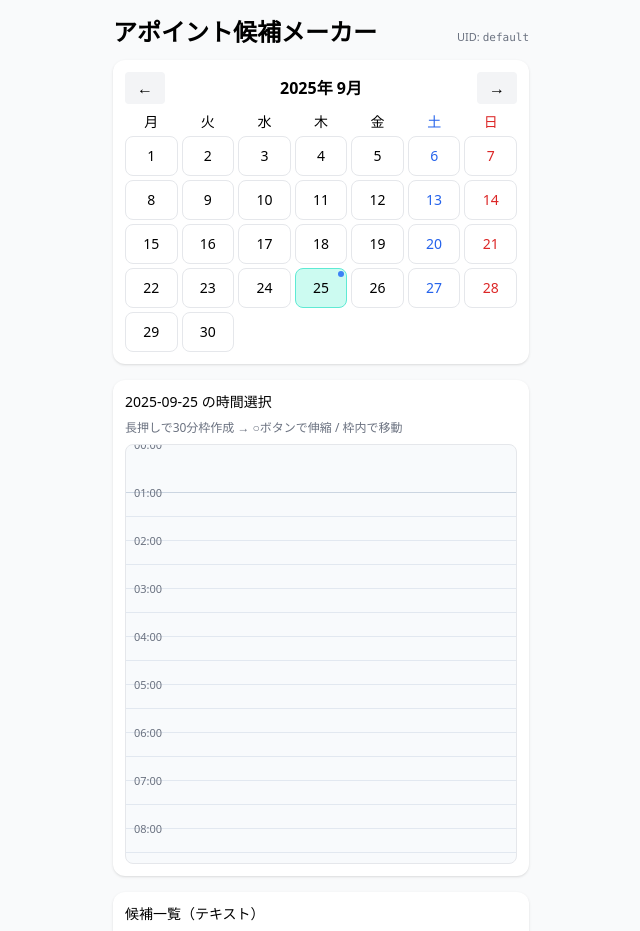
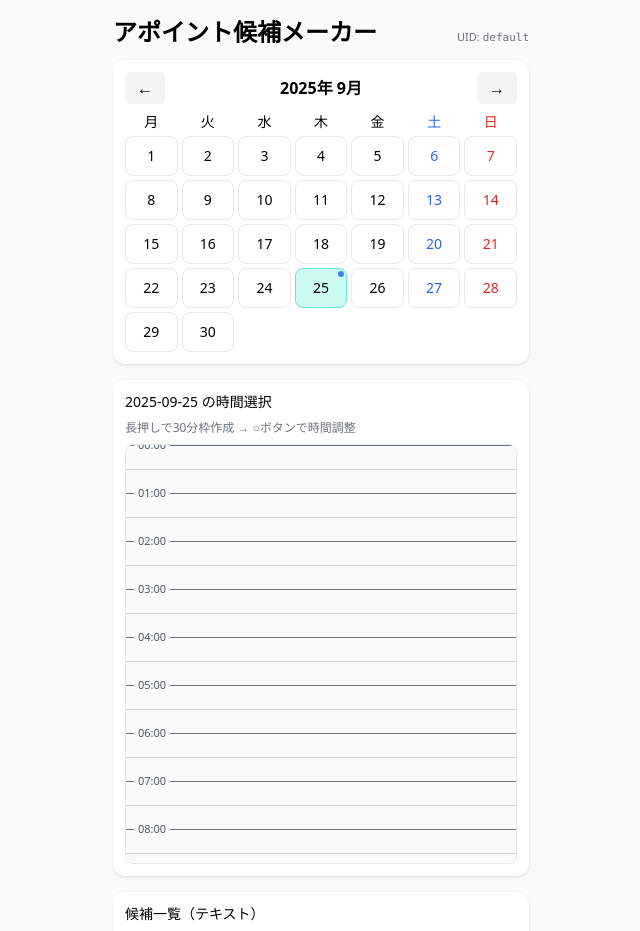
Before and after one commit to AIM-lab46/appoint-maker, a React (Vite) app: page / in a window 1280 px wide. Shown: the top 931 px of the page, without its empty margins (319-959 px from the left). Built offline with nearby package versions, Linux system fonts and the light colour scheme; the HTML template or start-up script is replaced by a standard one.

Commit message:
Update App.tsx
背景の枠線のレイアウト、ボタンの位置、本日の日付の明確化、文章枠の拡大、時間枠ごと移動の削除

```diff
--- a/src/App.tsx
+++ b/src/App.tsx
@@ -101,16 +101,15 @@ export default function App() {
   const trackRef = useRef<HTMLDivElement | null>(null);
   const autoScrollInterval = useRef<number | null>(null);
 
-  // ドラッグ状態（リサイズと移動を統合）
+  // ドラッグ状態（リサイズのみ）
   const [dragging, setDragging] = useState<
     | null
     | {
-        mode: "resize-start" | "resize-end" | "move";
+        mode: "resize-start" | "resize-end";
         startY: number;   // トラック相対Y(px)
         startMin: number; // 開始時の開始分
         endMin: number;   // 開始時の終了分
         slotId: string;
-        initialScrollTop?: number; // 移動開始時のスクロール位置
       }
   >(null);
   const [hoverRange, setHoverRange] = useState<{ start: number; end: number } | null>(null);
@@ -234,10 +233,10 @@ export default function App() {
     gesture.current = null;
   };
 
-  /** === リサイズ（○ボタン）と移動 === */
+  /** === リサイズ（○ボタン）のみ === */
   const onHandleDown = (
     e: React.PointerEvent<HTMLDivElement>,
-    mode: "resize-start" | "resize-end" | "move",
+    mode: "resize-start" | "resize-end",
     slot: Slot
   ) => {
     e.stopPropagation();
@@ -247,16 +246,12 @@ export default function App() {
     const yRel = e.clientY - rect.top + trackRef.current.scrollTop;
     try { (e.target as HTMLElement).setPointerCapture((e as any).pointerId); } catch {}
 
-    // 移動モードの場合、現在のスクロール位置を記録
-    const initialScrollTop = mode === "move" ? trackRef.current.scrollTop : undefined;
-
     setDragging({
       mode,
       startY: yRel,
       startMin: slot.start,
       endMin: slot.end,
-      slotId: slot.id,
-      initialScrollTop
+      slotId: slot.id
     });
     setHoverRange({ start: slot.start, end: slot.end });
     vibrate(8);
@@ -293,12 +288,6 @@ export default function App() {
     const rect = trackRef.current.getBoundingClientRect();
     const clientY = e.clientY;
 
-    // 移動モードの場合のみ、スクロールを固定
-    if (dragging.mode === "move" && dragging.initialScrollTop !== undefined) {
-      // スクロール位置を初期値に戻す（通常スクロールを無効化）
-      trackRef.current.scrollTop = dragging.initialScrollTop;
-    }
-
     // 自動スクロール判定（端から20px以内）
     if (clientY < rect.top + 20) {
       startAutoScroll('up');
@@ -317,10 +306,6 @@ export default function App() {
     } else if (dragging.mode === "resize-end") {
       const ne = clamp(floorTo15(dragging.endMin + dyMin), dragging.startMin + 30, 1440);
       setHoverRange({ start: dragging.startMin, end: ne });
-    } else if (dragging.mode === "move") {
-      const duration = dragging.endMin - dragging.startMin;
-      const ns = clamp(floorTo15(dragging.startMin + dyMin), 0, 1440 - duration);
-      setHoverRange({ start: ns, end: ns + duration });
     }
   };
 
@@ -328,7 +313,7 @@ export default function App() {
     stopAutoScroll();
     if (!dragging) return;
     if (hoverRange) {
-      // 移動またはリサイズ確定
+      // リサイズ確定
       const dateISO = slots.find((p) => p.id === dragging.slotId)?.dateISO || activeDateISO;
       addOrMergeSlot(dateISO, hoverRange.start, hoverRange.end, dragging.slotId);
     }
@@ -347,21 +332,6 @@ export default function App() {
     };
     // eslint-disable-next-line react-hooks/exhaustive-deps
   }, [dragging, hoverRange, activeDateISO, slots]);
-
-  // 移動中のスクロール防止
-  useEffect(() => {
-    if (dragging?.mode === "move" && trackRef.current) {
-      const preventScroll = (e: Event) => {
-        if (dragging?.initialScrollTop !== undefined && trackRef.current) {
-          trackRef.current.scrollTop = dragging.initialScrollTop;
-        }
-      };
-      trackRef.current.addEventListener('scroll', preventScroll);
-      return () => {
-        trackRef.current?.removeEventListener('scroll', preventScroll);
-      };
-    }
-  }, [dragging]);
 
   /** === 出力テキスト === */
   const selectedSlotsSorted = useMemo(
@@ -501,7 +471,7 @@ export default function App() {
                     isActive
                       ? "bg-teal-100 border-teal-300"
                       : isToday
-                        ? "bg-gray-100 border-gray-400"
+                        ? "bg-gray-100 border-gray-400 font-bold"
                         : "bg-white border-gray-200 hover:bg-gray-50"
                   }`}
                 >
@@ -515,37 +485,49 @@ export default function App() {
           </div>
         </div>
 
-        {/* === 時間トラック（長押し→30分枠 / ○ボタンでリサイズ / 枠内ドラッグで移動） === */}
+        {/* === 時間トラック（長押し→30分枠 / ○ボタンでリサイズのみ） === */}
         <div className="bg-white rounded-xl shadow p-3 mb-4">
           <div className="text-sm font-medium mb-2">{activeDateISO} の時間選択</div>
-          <div className="text-xs text-gray-500 mb-2">長押しで30分枠作成 → ○ボタンで伸縮 / 枠内で移動</div>
+          <div className="text-xs text-gray-500 mb-2">長押しで30分枠作成 → ○ボタンで時間調整</div>
           <div
             ref={trackRef}
-            className="relative h-[420px] overflow-auto border rounded-lg select-none"
-            style={{
-              background: `
-                repeating-linear-gradient(
-                  to bottom,
-                  transparent 0px,
-                  transparent ${ROW_HEIGHT * 2 - 0.5}px,
-                  #e2e8f0 ${ROW_HEIGHT * 2 - 0.5}px,
-                  #e2e8f0 ${ROW_HEIGHT * 2}px
-                ),
-                repeating-linear-gradient(
-                  to bottom,
-                  transparent 0px,
-                  transparent ${ROW_HEIGHT * 4 - 1}px,
-                  #cbd5e1 ${ROW_HEIGHT * 4 - 1}px,
-                  #cbd5e1 ${ROW_HEIGHT * 4}px
-                )
-              `,
-              backgroundColor: '#f8fafc'
-            }}
+            className="relative h-[420px] overflow-auto border rounded-lg select-none bg-gray-50"
             onPointerDown={onTrackPointerDown}
             onPointerMove={onTrackPointerMove}
             onPointerUp={onTrackPointerUp}
             onPointerCancel={onTrackPointerUp}
           >
+            {/* スクロールに追従する背景パターン */}
+            <div
+              className="absolute left-0 w-full pointer-events-none"
+              style={{ height: TRACK_HEIGHT }}
+            >
+              {/* 30分線（細い線） */}
+              {Array.from({ length: 48 }).map((_, i) => {
+                const m = i * 30;
+                const y = minuteToY(m);
+                return (
+                  <div
+                    key={`30-${i}`}
+                    className="absolute left-0 right-0 border-t border-gray-300"
+                    style={{ top: y }}
+                  />
+                );
+              })}
+              {/* 1時間線（太い線） */}
+              {Array.from({ length: 25 }).map((_, i) => {
+                const m = i * 60;
+                const y = minuteToY(m);
+                return (
+                  <div
+                    key={`60-${i}`}
+                    className="absolute left-0 right-0 border-t border-gray-500"
+                    style={{ top: y }}
+                  />
+                );
+              })}
+            </div>
+
             {/* 時刻目盛り */}
             <div className="absolute left-0 top-0 w-full pointer-events-none">
               {Array.from({ length: 25 }).map((_, i) => {
@@ -553,7 +535,7 @@ export default function App() {
                 const m = hour * 60;
                 const y = minuteToY(m);
                 return (
-                  <div key={i} style={{ top: y - 8 }} className="absolute left-2 text-[11px] text-gray-500 font-medium">
+                  <div key={i} style={{ top: y - 8 }} className="absolute left-2 text-[11px] text-gray-600 font-medium bg-gray-50 px-1 rounded">
                     {`${pad(hour)}:00`}
                   </div>
                 );
@@ -565,36 +547,28 @@ export default function App() {
               const top = minuteToY(s.start);
               const height = minuteToY(s.end) - minuteToY(s.start);
               const active = dragging?.slotId === s.id;
-              const isMoving = active && dragging?.mode === 'move';
               return (
                 <div
                   key={s.id}
                   className={`absolute left-12 right-3 rounded-lg border select-none transition-opacity ${
                     active ? "bg-teal-500/30 border-teal-700 shadow-md" : "bg-teal-500/20 border-teal-500"
-                  } ${isMoving ? 'opacity-50' : ''}`}
+                  }`}
                   style={{
                     top,
                     height,
                     transition: dragging?.slotId === s.id ? 'none' : 'all 150ms ease-out'
                   }}
-                  onPointerDown={(e) => {
-                    // 枠内をクリックしたら移動モード
-                    const target = e.target as HTMLElement;
-                    if (!target.classList.contains('resize-handle') && !target.classList.contains('delete-btn')) {
-                      onHandleDown(e, 'move', s);
-                    }
-                  }}
                 >
-                  {/* 右上リサイズハンドル（○ボタン） - 少し内側に配置 */}
+                  {/* 右上リサイズハンドル（○ボタン） - 85%の位置 */}
                   <div
                     className="resize-handle absolute w-4 h-4 bg-teal-600 rounded-full cursor-nw-resize touch-none hover:bg-teal-700 hover:scale-110 transition-all shadow-md"
-                    style={{ top: '-6px', right: '10%' }}
+                    style={{ top: '-6px', right: '15%' }}
                     onPointerDown={(e) => onHandleDown(e, "resize-start", s)}
                   />
-                  {/* 左下リサイズハンドル（○ボタン） - 少し内側に配置 */}
+                  {/* 左下リサイズハンドル（○ボタン） - 15%の位置 */}
                   <div
                     className="resize-handle absolute w-4 h-4 bg-teal-600 rounded-full cursor-se-resize touch-none hover:bg-teal-700 hover:scale-110 transition-all shadow-md"
-                    style={{ bottom: '-6px', left: '10%' }}
+                    style={{ bottom: '-6px', left: '15%' }}
                     onPointerDown={(e) => onHandleDown(e, "resize-end", s)}
                   />
                   {/* ラベル & 削除 */}
@@ -602,6 +576,7 @@ export default function App() {
                     <div className="text-xs font-medium pointer-events-none">{mm(s.start)}〜{mm(s.end)}</div>
                     <button
                       className="delete-btn px-2 py-0.5 text-[10px] rounded bg-white/90 border hover:bg-red-50 pointer-events-auto"
+                      style={{ marginRight: '1px' }}
                       onClick={() => removeSlot(s.id)}
                       onPointerDown={(e) => e.stopPropagation()}
                     >
@@ -612,7 +587,7 @@ export default function App() {
               );
             })}
 
-            {/* リサイズ/移動中プレビュー */}
+            {/* リサイズ中プレビュー */}
             {hoverRange && dragging && (
               <div
                 className="absolute left-12 right-3 rounded-lg border-2 border-dashed border-teal-700 bg-teal-300/40 pointer-events-none"
@@ -688,12 +663,12 @@ export default function App() {
             onChange={(e) => renameTemplate(activeTplId, e.target.value)}
           />
 
-          {/* 本文 */}
+          {/* 本文 - サイズを1.3倍に */}
           <label className="block text-sm font-medium mb-1">
             テンプレ本文（{"{{宛先名}}"} / {"{{候補一覧}}"} を差し込み）
           </label>
           <textarea
-            className="w-full h-36 px-3 py-2 rounded border font-mono text-sm"
+            className="w-full h-48 px-3 py-2 rounded border font-mono text-sm"
             value={activeTpl?.content ?? ""}
             onChange={(e) => updateTemplateContent(activeTplId, e.target.value)}
           />
@@ -707,10 +682,10 @@ export default function App() {
             </button>
           </div>
 
-          {/* 出力 */}
+          {/* 出力 - サイズを1.3倍に */}
           <div className="mt-4">
             <label className="block text-sm font-medium mb-1">出力</label>
-            <textarea className="w-full h-40 px-3 py-2 rounded border font-mono text-sm" value={outputText} readOnly />
+            <textarea className="w-full h-52 px-3 py-2 rounded border font-mono text-sm" value={outputText} readOnly />
             <div className="mt-2 flex justify-end">
               <button onClick={copy} className="px-4 py-2 rounded bg-teal-600 text-white hover:bg-teal-700">
                 コピー
```
